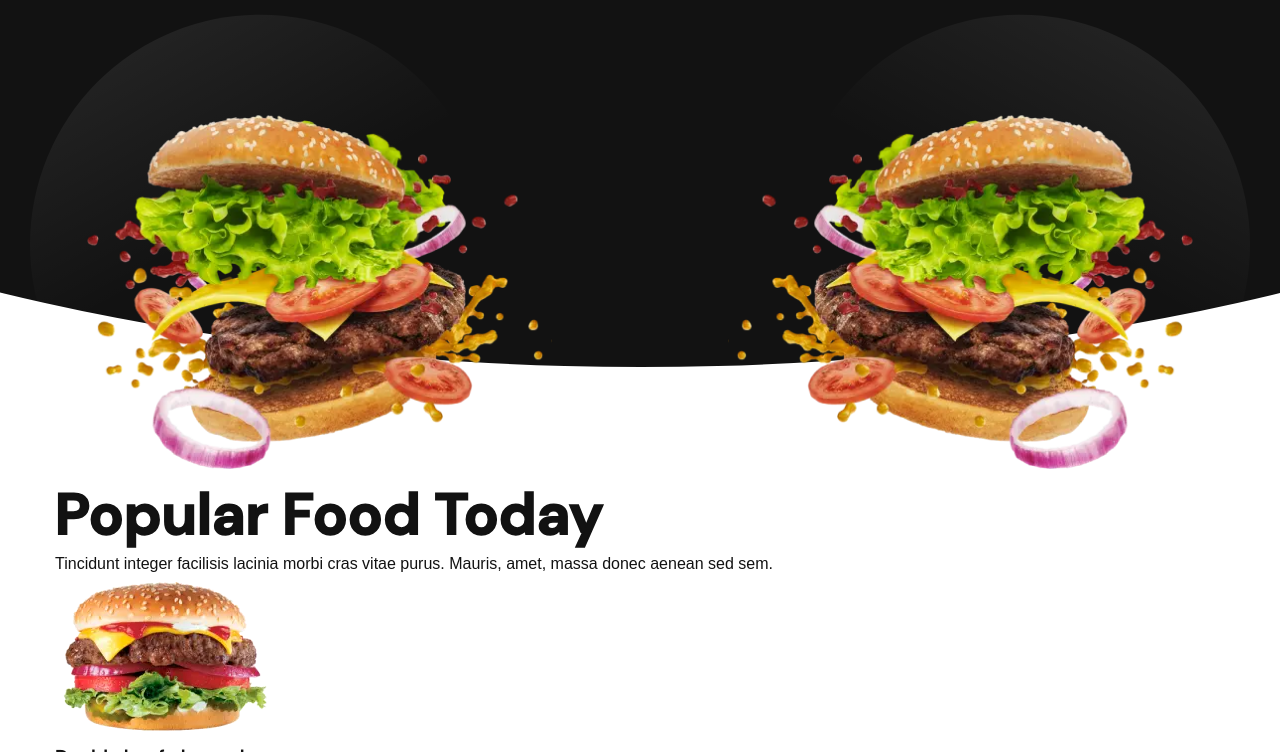
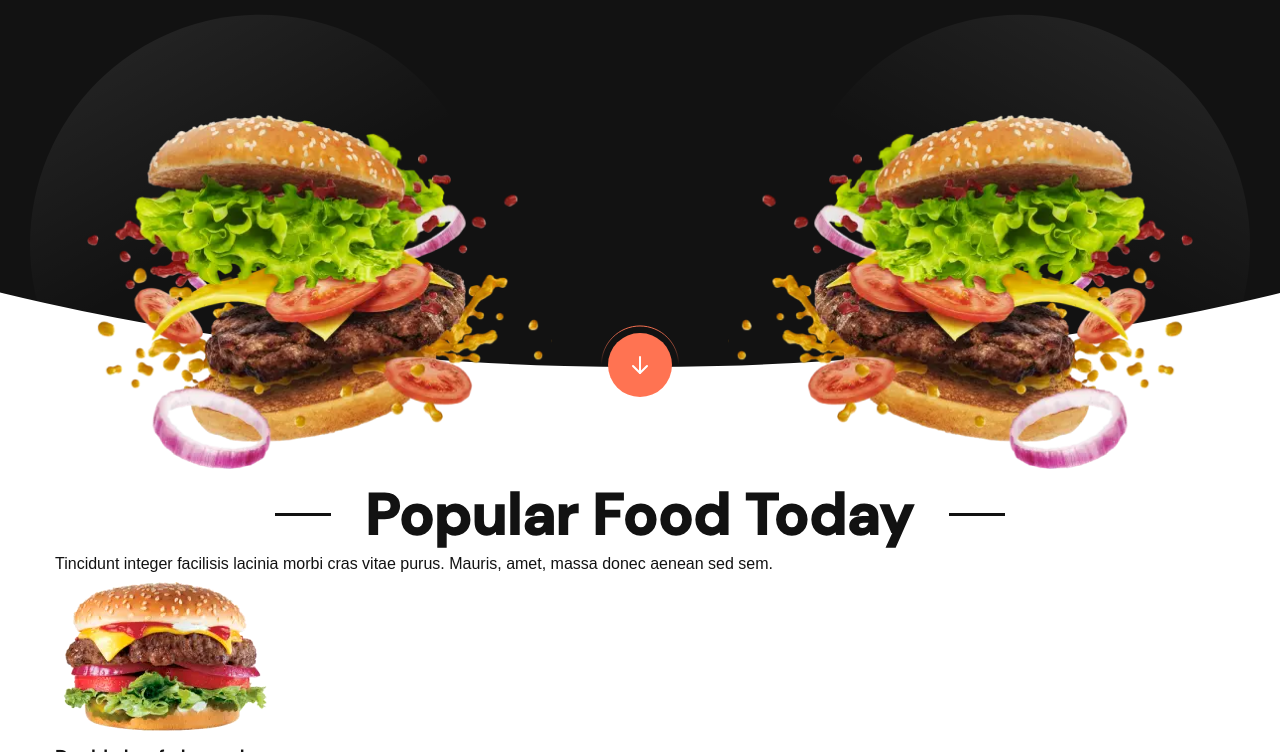
Before and after one commit to Underskinua/practice_food_template, a website built with Parcel: page index.html in a window 1280 px wide. Shown: the part 723-1475 px from the top of the page. Built offline with nearby package versions, Linux system fonts and the light colour scheme; files whose address does not match are found by name.

Commit message:
arrowMove

```diff
--- a/index.html
+++ b/index.html
@@ -49,13 +49,13 @@
               <button class="search-form__btn btn" type="submit">Search</button>
             </div>
           </form>
+        </div>
           <a class="arrow-link" href=""></a>
-        </div>
       </div>
     </section>
     <section class="popular">
       <div class="container">
-        <h2 class="title">Popular Food Today</h2>
+        <h2 class="title title--lines">Popular Food Today</h2>
         <div class="popular__description">
           <p>Tincidunt integer facilisis lacinia morbi cras vitae purus. Mauris, amet, massa donec aenean sed sem.</p>
         </div>
```
